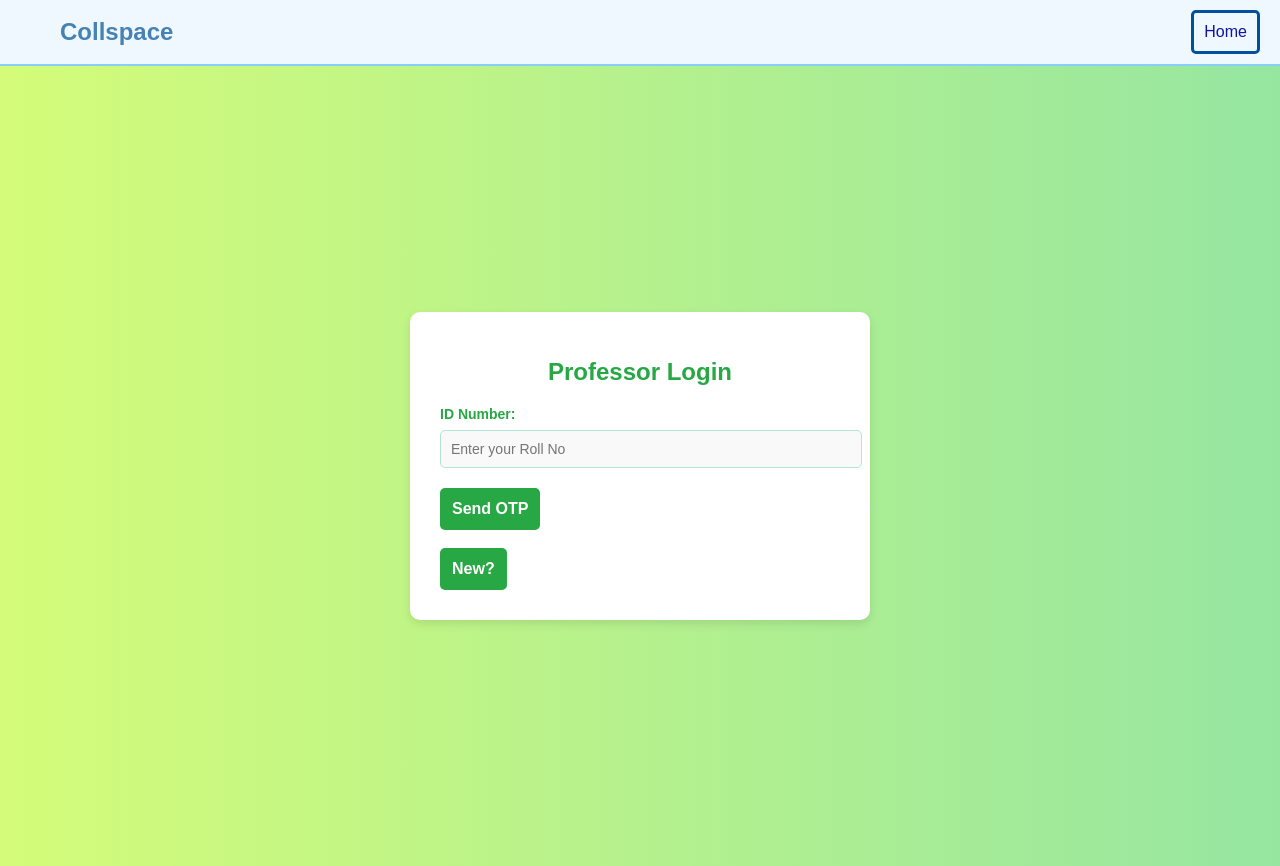
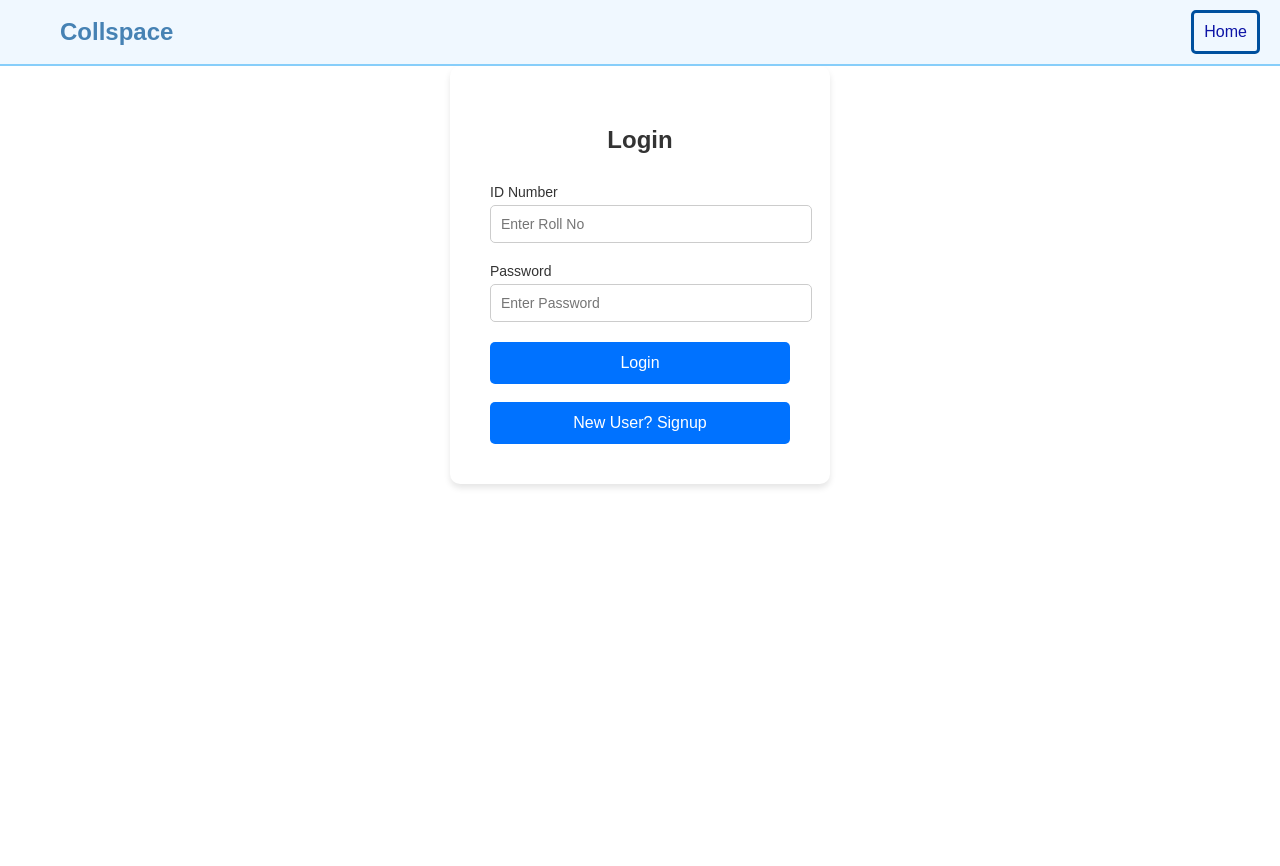
Before and after one commit to Joelmarkjoseph/COLLSPACEfront, a React (Vite) app: page /ProfessorLogin in a window 1280 px wide. Shown: the top 866 px of the page. After the commit the page ends 800 px from the top, so only its background shows below. Built offline with nearby package versions, Linux system fonts and the light colour scheme.

Commit message:
professor added

```diff
--- /dev/null
+++ b/pages/ProfSignup.jsx
@@ -0,0 +1,226 @@
+import React, { useState } from "react";
+import "./Signup.css"; // Import the CSS file
+import Navbarall from "../components/Navbarall";
+import { useNavigate } from "react-router-dom";
+
+const ProfSignup = () => {
+  const navigate = useNavigate();
+
+  const [formData, setFormData] = useState({
+    idNo: "",
+    name: "",
+    dept: "",
+    mobileno: "",
+    college: "",
+    mailid: "",
+    password: "",
+    otp: "", // OTP input field
+  });
+
+  const [isOtpSent, setIsOtpSent] = useState(false);
+  const [otpError, setOtpError] = useState("");
+  const backendURL = "https://collspaceback.onrender.com";
+
+  const handleChange = (e) => {
+    const { name, value } = e.target;
+    setFormData({ ...formData, [name]: value });
+  };
+
+  const handleVerifyOtp = async () => {
+    const response = await fetch(`${backendURL}/verifyotp`, {
+      method: "POST",
+      headers: {
+        "Content-Type": "application/json",
+      },
+      body: JSON.stringify({
+        mailid: formData.mailid,
+        otp: formData.otp,
+      }),
+    });
+
+    if (response.ok) {
+      setOtpError("");
+      alert("OTP verified! You can now complete the signup.");
+    } else {
+      const error = await response.json();
+      setOtpError(error.error);
+    }
+  };
+
+  const handleSendOtp = async () => {
+    const response = await fetch(`${backendURL}/sendotp`, {
+      method: "POST",
+      headers: {
+        "Content-Type": "application/json",
+      },
+      body: JSON.stringify({ mailid: formData.mailid }),
+    });
+
+    if (response.ok) {
+      setIsOtpSent(true);
+      alert("OTP sent to your email.");
+    } else {
+      const error = await response.json();
+      alert("Error sending OTP: " + error.error);
+      console.log(error.error);
+    }
+  };
+
+  const handleSubmit = async (e) => {
+    e.preventDefault();
+
+    // Ensure OTP is verified before proceeding with signup
+    if (!isOtpSent) {
+      alert("Please verify OTP first.");
+      return;
+    }
+
+    try {
+      const response = await fetch(`${backendURL}/profsignup`, {
+        method: "POST",
+        headers: {
+          "Content-Type": "application/json",
+        },
+        body: JSON.stringify(formData),
+      });
+
+      if (response.ok) {
+        const result = await response.json();
+        alert("Signup successful: " + result.message);
+        navigate("/ProfessorLogin");
+      } else {
+        const error = await response.json();
+        console.error("Server responded with error:", error);
+        alert("Error: " + error.error);
+      }
+    } catch (error) {
+      console.error("Error submitting form:", error);
+      alert("Error connecting to server.");
+    }
+  };
+
+  return (
+    <>
+      <Navbarall />
+      <div className="signup-container">
+        <h2 className="signup-heading">Professor Signup</h2>
+        <form onSubmit={handleSubmit} className="signup-form">
+          <div className="input-group">
+            <label htmlFor="idNo">ID Number</label>
+            <input
+              type="text"
+              id="idNo"
+              name="idNo"
+              value={formData.idNo}
+              onChange={handleChange}
+              required
+            />
+          </div>
+          <div className="input-group">
+            <label htmlFor="name">Name</label>
+            <input
+              type="text"
+              id="name"
+              name="name"
+              value={formData.name}
+              onChange={handleChange}
+              required
+            />
+          </div>
+          <div className="input-group">
+            <label htmlFor="dept">Department</label>
+            <input
+              type="text"
+              id="dept"
+              name="dept"
+              value={formData.dept}
+              onChange={handleChange}
+              required
+            />
+          </div>
+          <div className="input-group">
+            <label htmlFor="mobileno">Mobile Number</label>
+            <input
+              type="tel"
+              id="mobileno"
+              name="mobileno"
+              value={formData.mobileno}
+              onChange={handleChange}
+              required
+            />
+          </div>
+          <div className="input-group">
+            <label htmlFor="mailid">Email ID</label>
+            <input
+              type="email"
+              id="mailid"
+              name="mailid"
+              value={formData.mailid}
+              onChange={handleChange}
+              required
+            />
+          </div>
+
+          <button
+            type="button"
+            onClick={handleSendOtp}
+            className="signup-button"
+          >
+            Send OTP
+          </button>
+
+          {isOtpSent && (
+            <div className="input-group">
+              <label htmlFor="otp">Enter OTP</label>
+              <input
+                type="text"
+                id="otp"
+                name="otp"
+                value={formData.otp}
+                onChange={handleChange}
+                required
+              />
+              {otpError && <p className="error-text">{otpError}</p>}
+              <button
+                type="button"
+                onClick={handleVerifyOtp}
+                className="signup-button"
+              >
+                Verify OTP
+              </button>
+            </div>
+          )}
+
+          <div className="input-group">
+            <label htmlFor="college">College</label>
+            <input
+              type="text"
+              id="college"
+              name="college"
+              value={formData.college}
+              onChange={handleChange}
+              required
+            />
+          </div>
+          <div className="input-group">
+            <label htmlFor="password">Password</label>
+            <input
+              type="password"
+              id="password"
+              name="password"
+              value={formData.password}
+              onChange={handleChange}
+              required
+            />
+          </div>
+
+          <button type="submit" className="signup-button">
+            Signup
+          </button>
+        </form>
+      </div>
+    </>
+  );
+};
+
+export default ProfSignup;
--- a/pages/ProfessorLogin.jsx
+++ b/pages/ProfessorLogin.jsx
@@ -1,125 +1,101 @@
 import React, { useState } from "react";
+import axios from "axios";
+import { useNavigate } from "react-router-dom";
 import "./ProfessorLogin.css";
 import Navbarall from "../components/Navbarall";
 
 const ProfessorLogin = () => {
-  const [rollNo, setRollNo] = useState("");
-  const [otp, setOtp] = useState("");
-  const [isOtpSent, setIsOtpSent] = useState(false);
+  const [rollno, setRollno] = useState("");
+  const [password, setPassword] = useState("");
+  const [errorMessage, setErrorMessage] = useState("");
+  const [isLoading, setIsLoading] = useState(false);
+  const navigate = useNavigate();
 
-  const sendOtp = async () => {
-    if (!rollNo) {
-      alert("Please enter your Roll No.");
-      return;
+  const handleLogin = async () => {
+    setIsLoading(true); // Start loading
+    try {
+      const response = await axios.post(
+        "https://collspaceback.onrender.com/login",
+        {
+          rollno,
+          password,
         }
-    try {
-      const response = await fetch("http://localhost:5000/send-otp", {
-        method: "POST",
-        headers: { "Content-Type": "application/json" },
-        body: JSON.stringify({ rollNo }),
-      });
+      );
 
-      const data = await response.json();
-      if (data.success) {
-        setIsOtpSent(true);
-        alert("OTP sent successfully!");
+      if (response.data.token) {
+        localStorage.setItem("jwtToken", response.data.token);
+        setTimeout(() => {
+          navigate("/dashboard");
+        }, 1000);
+      } else if (response.data.message) {
+        alert(response.data.message);
+        setIsLoading(false); // Stop loading
       } else {
-        alert("Failed to send OTP. Please try again.");
+        alert("Unexpected response from server.");
+        setIsLoading(false); // Stop loading
       }
     } catch (error) {
-      console.error("Error sending OTP:", error);
-      alert("An error occurred. Please try again.");
+      console.error("Error during login:", error);
+      alert("Failed to log in. Please try again.");
+      setIsLoading(false); // Stop loading
     }
   };
 
-  const verifyOtp = async (e) => {
-    e.preventDefault();
-    if (!otp) {
-      alert("Please enter the OTP.");
-      return;
-    }
-    try {
-      const response = await fetch("http://localhost:5000/verify-otp", {
-        method: "POST",
-        headers: { "Content-Type": "application/json" },
-        body: JSON.stringify({ rollNo, otp }),
-      });
-
-      const data = await response.json();
-      if (data.success) {
-        alert("Login successful!");
-        window.location.href = "/profdashboard"; // Navigate to dashboard
-      } else {
-        alert("Invalid OTP. Please try again.");
-      }
-    } catch (error) {
-      console.error("Error verifying OTP:", error);
-      alert("An error occurred. Please try again.");
-    }
+  const handleNewuser = () => {
+    navigate("/profsignup");
   };
 
   return (
     <>
+      {isLoading ? (
+        <div className="loading-container">
+          <img
+            src="/loadgif.gif" // Path to your loading GIF
+            alt="Loading"
+            className="loading-gif"
+          />
+          <p>Loading your dashboard...</p>
+        </div>
+      ) : (
+        <>
           <Navbarall />
-      <div className="login-container">
-        <form onSubmit={verifyOtp} className="login-form">
-          <h1 className="login-title">Professor Login</h1>
-
-          {/* Roll Number Input */}
-          <div className="login-field">
-            <label htmlFor="rollNo" className="login-label">
-              ID Number:
-            </label>
+          <div className="login-page-container">
+            <div className="login-card">
+              <h2>Login</h2>
+              <div className="form-group">
+                <label>ID Number</label>
                 <input
                   type="text"
-              id="rollNo"
-              value={rollNo}
-              onChange={(e) => setRollNo(e.target.value)}
-              placeholder="Enter your Roll No"
-              className="login-input"
-              disabled={isOtpSent}
+                  placeholder="Enter Roll No"
+                  value={rollno}
+                  onChange={(e) => setRollno(e.target.value)}
+                  required
                 />
               </div>
-          {!isOtpSent && (
-            <button type="button" className="otp-button" onClick={sendOtp}>
-              Send OTP
-            </button>
-          )}
-
-          {/* OTP Input */}
-          {isOtpSent && (
-            <>
-              <div className="login-field">
-                <label htmlFor="otp" className="login-label">
-                  OTP:
-                </label>
+              <div className="form-group">
+                <label>Password</label>
                 <input
                   type="password"
-                  id="otp"
-                  value={otp}
-                  onChange={(e) => setOtp(e.target.value)}
-                  placeholder="Enter OTP"
-                  className="login-input"
+                  placeholder="Enter Password"
+                  value={password}
+                  onChange={(e) => setPassword(e.target.value)}
+                  required
                 />
               </div>
-
-              {/* Submit Button */}
-              <button type="submit" className="login-button">
+              {errorMessage && (
+                <div className="error-alert">{errorMessage}</div>
+              )}
+              <button className="btn-login" onClick={handleLogin}>
                 Login
+              </button>{" "}
+              <br /> <br />
+              <button className="btn-login" onClick={handleNewuser}>
+                New User? Signup
               </button>
+            </div>
+          </div>
         </>
       )}
-          <br />
-          <button
-            onClick={() => {
-              window.location.href = "/signup";
-            }}
-            className="new-button"
-          >
-            New?
-          </button>
-        </form>
-      </div>
     </>
   );
 };
--- a/src/App.jsx
+++ b/src/App.jsx
@@ -8,6 +8,7 @@ import StudentLogin from "../pages/StudentLogin";
 import Signup from "../pages/Signup";
 import ProfessorLogin from "../pages/ProfessorLogin";
 import Dashboard from "../pages/Dashboard";
+import ProfSignup from "../pages/ProfSignup";
 function App() {
   return (
     <Router>
@@ -18,6 +19,7 @@ function App() {
         <Route path="/Studentlogin" element={<StudentLogin />} />
         <Route path="/ProfessorLogin" element={<ProfessorLogin />} />
         <Route path="/signup" element={<Signup />} />
+        <Route path="/profsignup" element={<ProfSignup />} />
         <Route path="/dashboard" element={<Dashboard />} />
       </Routes>
     </Router>
```
Lines whose indentation alone changed are shown as unchanged.
